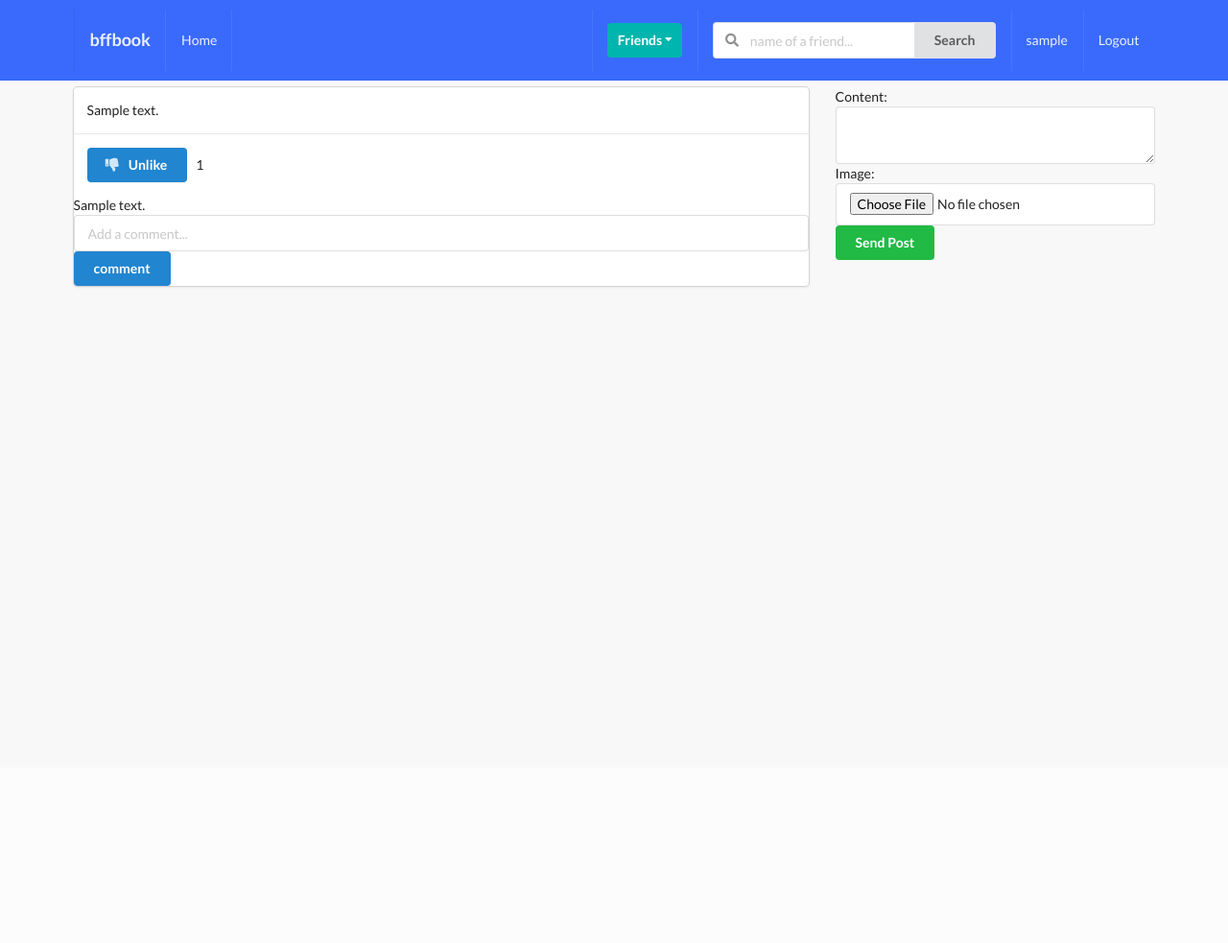
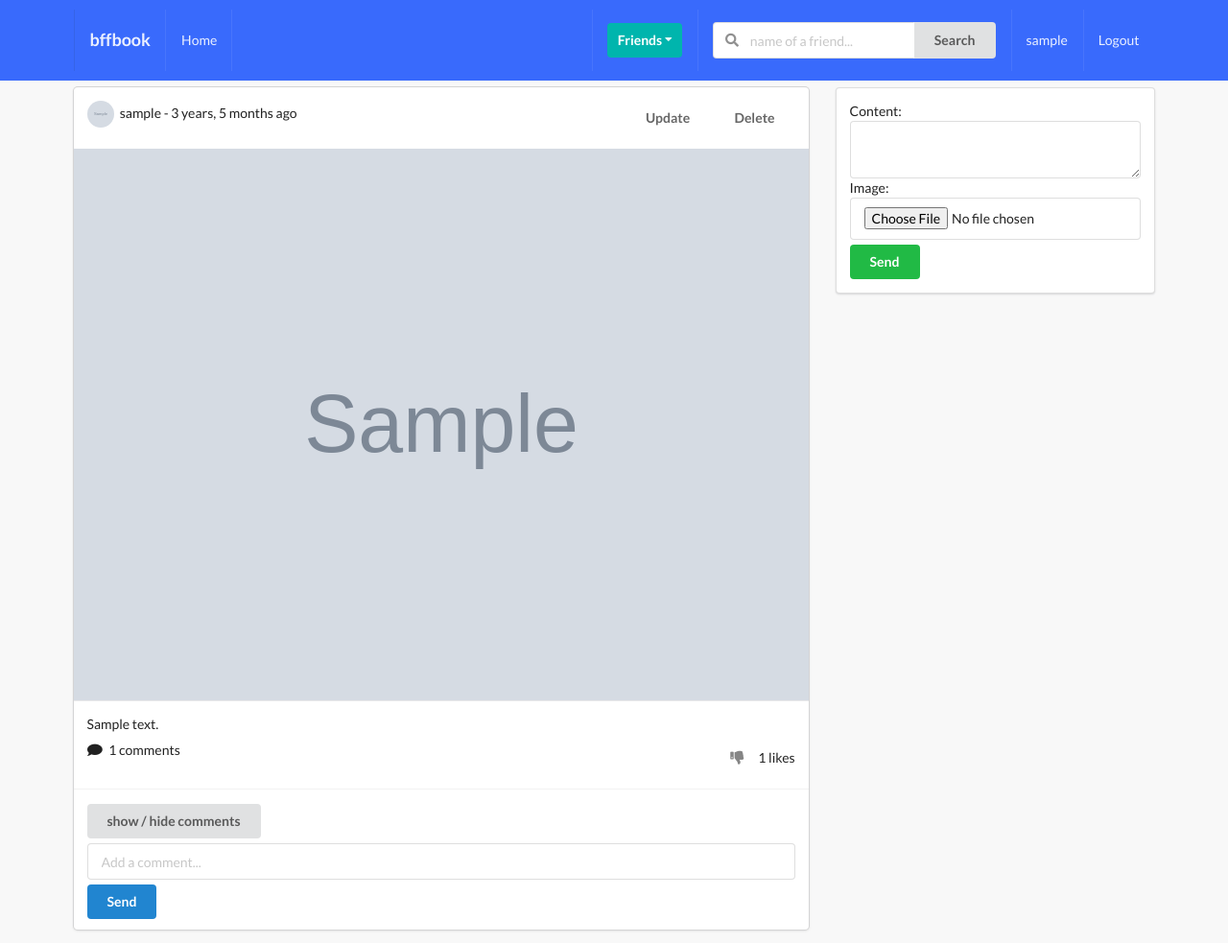
Before and after one commit to BobHawler/FBLike, a Django app: page /posts/ in a window 1280 px wide. Shown: the whole page at 96% size. Before the commit the page ends 300 px from the top, so only its background shows below. Run offline with Django 4.2, Linux system fonts and the light colour scheme; a user stored in the database is signed in; tables that the repository leaves empty hold one stand-in row (values such as "Sample post"); grey boxes marked "Sample" are stand-in pictures; some libraries are stand-ins or nearby versions.

Commit message:
Delete and update posts

```diff
--- a/src/posts/templates/posts/main.html
+++ b/src/posts/templates/posts/main.html
@@ -1,60 +1,112 @@
 {% extends 'base.html' %}
 
-{% block title %}
-posts
-{% endblock title %}
+{% block title %}main page{% endblock title %}
 
 {% block content %}
+<div class="ui grid">
+    <div class="eleven wide column">
+        {% for obj in qs %}
 
+        <div class="ui fluid card">
+            <div class="content">
+                <div class="right floated meta">
                 <div class="ui grid">
                     <div class="row">
-        <div class="eleven wide column">
-            {% for obj in qs %}
-                <div class="ui fluid card">
-                    <div class="content">
-                        {{obj.content}}
+                        {% if request.user == obj.author.user %}
+                            <a href="{% url 'posts:post-update' obj.pk %}"><button class="ui button bwhite-lg ">Update</button></a>
+                            <a href="{% url 'posts:post-delete' obj.pk %}"><button class="ui button bwhite-lg ">Delete</button></a>
+                        {% endif %}
+                    </div>
+                </div>
+
+                </div>
+                <img class="ui avatar image" src={{obj.author.avatar.url}}>
+                {{ obj.author.user }} - {{ obj.created|timesince}} ago
+            </div>
+            <div class="ui fluid image">
+                {% if obj.image %}
+                    <img src={{obj.image.url}}>
+                {% endif %}
             </div>
             <div class="content">
+                <p> {{ obj.content }} </p>
+                <div class="right floated">
                     <form action="{% url 'posts:like-post-view' %}" method="POST">
                         {% csrf_token %}
-                            <input type="hidden" name="post_id" value="{{obj.id}}">
-                            <button type="submit" class="ui primary button">
+                        <input type="hidden" name="post_id" value={{obj.id}}>
                         {% if profile not in obj.liked.all %}
-                                    <i class="thumbs up icon"></i>&nbsp;Like
+                            <button type="submit" class="ui bwhite-sm button"><i class="thumbs up icon"></i>
+                            </button>
+                            <span> {{obj.num_likes}} likes</span>
                         {% else %}
-                                    <i class="thumbs down icon"></i>&nbsp;Unlike
+                            <button type="submit" class="ui bwhite-sm button"><i class="thumbs down icon"></i>
+                            </button>
+                            <span> {{obj.num_likes}} likes</span>
                         {% endif %}
-                            </button>
-                            &nbsp;{{obj.num_likes}}
                     </form>
                 </div>
-                    <div>
+                <i class="comment icon"></i>
+                <span> {{ obj.num_comments }} comments</span>
+            </div>
+            <div class="extra content">
+                <div class="mb-5">
+
+                </div>
+                <button class="cmt_btn ui button mb-5">show / hide comments</button>
+                <div class="comment-box">
                 {% if obj.comment_set.all %}
                     {% for c in obj.comment_set.all %}
-                            <p>{{c.body}}</p>
+
+                        <div class="ui segment mb-5">
+                            <img class="ui avatar image" src={{c.user.avatar.url}}>
+                            <span>{{ c.user }}</span>
+                            <div class='mt-5'>{{ c.body }}</div>
+                        </div>
+
                     {% endfor %}
                 {% endif %}
                 </div>
-                    <form action="" method="POST" class="ui form">
+
+                <form action="" method="POST"class='ui fluid form'>
                     {% csrf_token %}
-                        <input type="hidden" name="post_id" value="{{obj.id}}">
+                    <input type="hidden" name="post_id" value={{obj.id}}>
                     {{ c_form }}
-                        <button type="submit" class="ui primary button" name="submit_c_form">comment</button>
+                    <button type="submit" name="submit_c_form" class="ui primary button mt-5 w-full">Send</button>
                 </form>
             </div>
+        </div>
+
+
         {% endfor %}
     </div>
     <div class="five wide column">
+        <div class="ui segment">
             {% if post_added %}
                 <div class="ui green message">Post added</div>
             {% endif %}
-            <form action="" method="POST" class="ui form" enctype="multipart/form-data">
+            <form action="" method="POST" class='ui form' enctype="multipart/form-data">
                 {% csrf_token %}
                 {{p_form}}
-                <button type="submit" class="ui button positive" name="submit_p_form">Send Post</button>
+                <button type='submit' name="submit_p_form" class="ui positive button w-full mt-5">Send</button>
             </form>
         </div>
     </div>
 </div>
+{% endblock content %}
 
-{% endblock content %}
+{% block scripts %}
+    <script>
+        $( document ).ready(function() {
+            let display = false
+            $(".cmt_btn").click(function () {
+                if (display===false) {
+                    $(this).next(".comment-box").show("slow");
+                    display=true
+                } else {
+                    $(this).next(".comment-box").hide("slow");
+                    display=false
+                }
+            });
+        });
+    </script>
+{% endblock scripts %}
--- a/src/posts/urls.py
+++ b/src/posts/urls.py
@@ -1,9 +1,14 @@
 from django.urls import path
-from .views import post_comment_create_and_list_view, like_unlike_post
+from .views import (post_comment_create_and_list_view,
+                    like_unlike_post,
+                    PostDeleteView,
+                    PostUpdateView)
 
 app_name = 'posts'
 
 urlpatterns = [
     path('', post_comment_create_and_list_view, name='main-post-view'),
     path('liked/', like_unlike_post, name='like-post-view'),
+    path('<pk>/delete/', PostDeleteView.as_view(), name='post-delete'),
+    path('<pk>/update', PostUpdateView.as_view(), name='post-update'),
 ]
--- a/src/posts/views.py
+++ b/src/posts/views.py
@@ -1,7 +1,10 @@
 from django.shortcuts import render, redirect
+from django.urls import reverse_lazy
 from .models import Post, Like
 from profiles.models import Profile
 from .forms import PostModelForm, CommentModelForm
+from django.views.generic import UpdateView, DeleteView
+from django.contrib import messages
 
 
 def post_comment_create_and_list_view(request):
@@ -73,3 +76,33 @@ def like_unlike_post(request):
             post_obj.save()
             like.save()
     return redirect('posts:main-post-view')
+
+
+class PostDeleteView(DeleteView):
+    model = Post
+    template_name = 'posts/confirm_del.html'
+    success_url = reverse_lazy('posts:main-post-view')
+
+    def get_object(self, *args, **kwargs):
+        pk = self.kwargs.get('pk')
+        obj = Post.objects.get(pk=pk)
+        if not obj.author.user == self.request.user:
+            messages.warning(self.request, 'You need to be the author of '
+                             'the post in order to delete it')
+        return obj
+
+
+class PostUpdateView(UpdateView):
+    form_class = PostModelForm
+    model = Post
+    template_name = 'posts/update.html'
+    success_url = reverse_lazy('posts:main-post-view')
+
+    def form_valid(self, form):
+        profile = Profile.objects.get(user=self.request.user)
+        if form.instance.author == profile:
+            return super().form_valid(form)
+        else:
+            form.add_error(None, 'You need to be the author of the post '
+                           'in order to update it')
+            return super().form_invalid(form)
--- a/src/static_project/style.css
+++ b/src/static_project/style.css
@@ -21,3 +21,20 @@ background-color: #396afc !important;
     top: 200px !important;
     font-size: 20px !important;
 }
+
+.mb-5 {
+    margin-bottom: 5px !important;
+}
+
+.bwhite-lg {
+    background-color: transparent !important;
+}
+
+.bwhite-sm {
+    background-color: transparent !important;
+    width: 10px !important;
+}
+
+.comment-box {
+    display: none;
+}
```
Also changed, not shown: src/posts/templates/posts/confirm_del.html (added, +32 -0 lines), src/posts/templates/posts/update.html (added, +16 -0 lines). Lines whose indentation alone changed are shown as unchanged.
